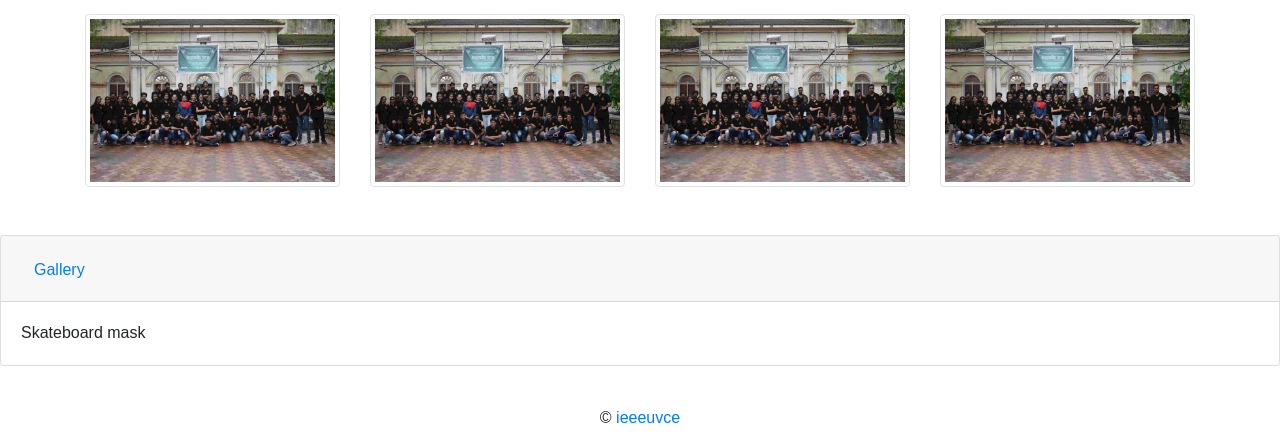
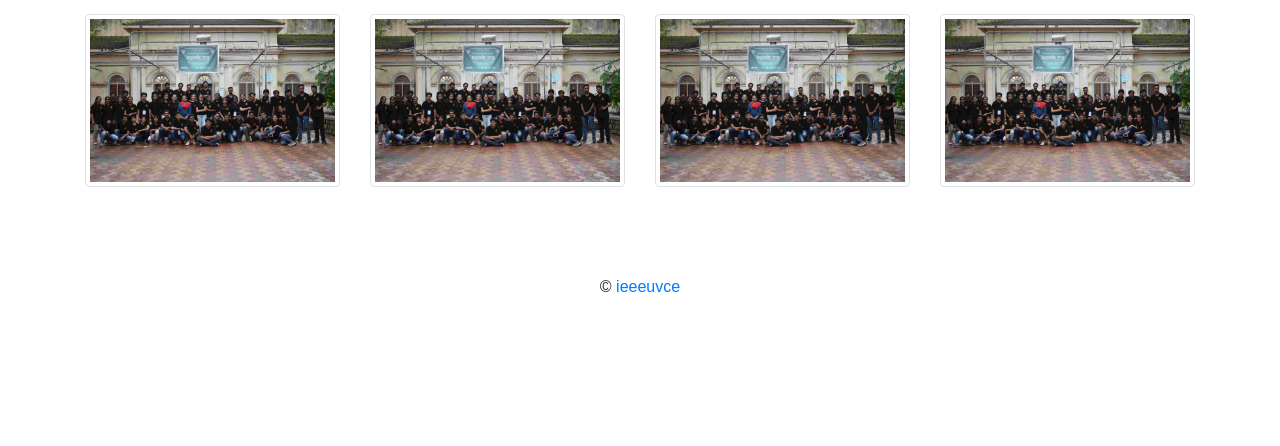
Before and after one commit to rayansailani/IEEE-UVCE, a PHP site: page / in a window 1280 px wide. Shown: the part 3480-3926 px from the top of the page. After the commit the page ends 3772 px from the top, so only its background shows below. Run offline with PHP 8.4, Linux system fonts and the light colour scheme; some libraries are stand-ins or nearby versions.

Commit message:
Update index.php

```diff
--- a/index.php
+++ b/index.php
@@ -42,17 +42,9 @@
 				<ul class="navbar-nav mr-auto">
 					<li class="nav-item active"> <a class="nav-link" href="#">Home<span class="sr-only">(current)</span></a>
 					</li>
-					<li class="nav-item"> <a class="nav-link" href="#about">About</a>
-					</li>
+					<a href="#about"><li class="nav-item"> <a class="nav-link" href="#about">About</a>
+						</li></a>
 					<li class="nav-item"> <a class="nav-link" href="#">Awards</a>
-					</li>
-					<li class="nav-item dropdown"> <a class="nav-link dropdown-toggle" href="#" id="navbarDropdown" role="button" data-toggle="dropdown" aria-haspopup="true" aria-expanded="false">
-          Events
-        </a>
-						<div class="dropdown-menu" aria-labelledby="navbarDropdown"> <a class="dropdown-item" href="#">Impetus</a>
-							<a class="dropdown-item" href="#">Codefury</a>
-							<a class="dropdown-item" href="#">Kagada</a>
-						</div>
 					</li>
 					<li class="nav-item"> <a class="nav-link" href="#">SIG</a>
 					</li>
@@ -192,25 +184,7 @@
 
 </div>
 <br>
-	<div class="accordion" id="accordionExample">
-  <div class="card">
-    <div class="card-header" id="headingOne">
-	    <a style="cursor: pointer;">
-      <h2 class="mb-0">
-        <button class="btn btn-link" type="button" data-toggle="collapse" data-target="#collapseOne" aria-expanded="true" aria-controls="collapseOne">
-          Gallery
-        </button>
-      </h2
-	    </a>
-    </div>
 
-    <div id="collapseOne" class="collapse show" aria-labelledby="headingOne" data-parent="#accordionExample">
-      <div class="card-body">
-        Skateboard mask
-      </div>
-    </div>
-  </div>
-	</div>
 
 
 
```
